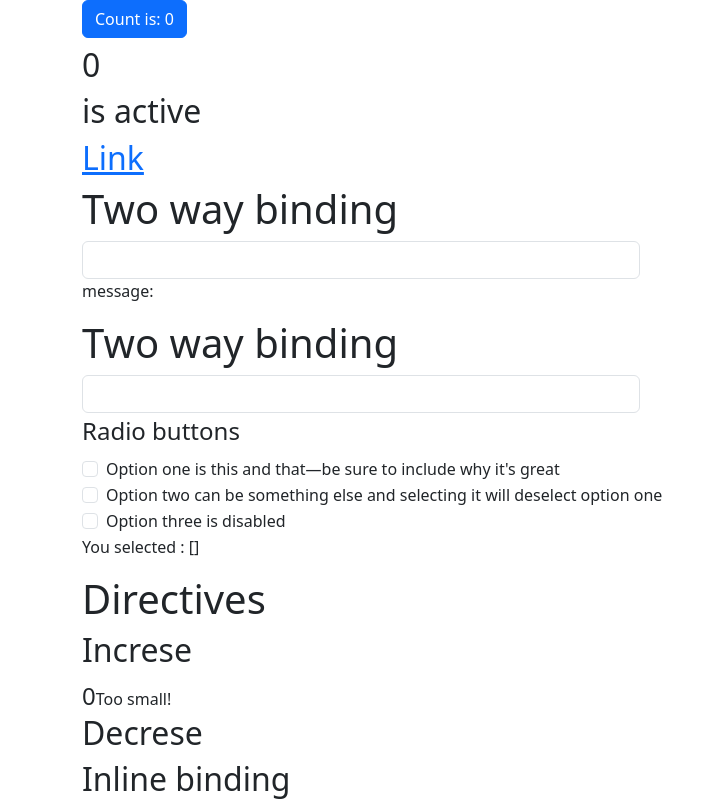
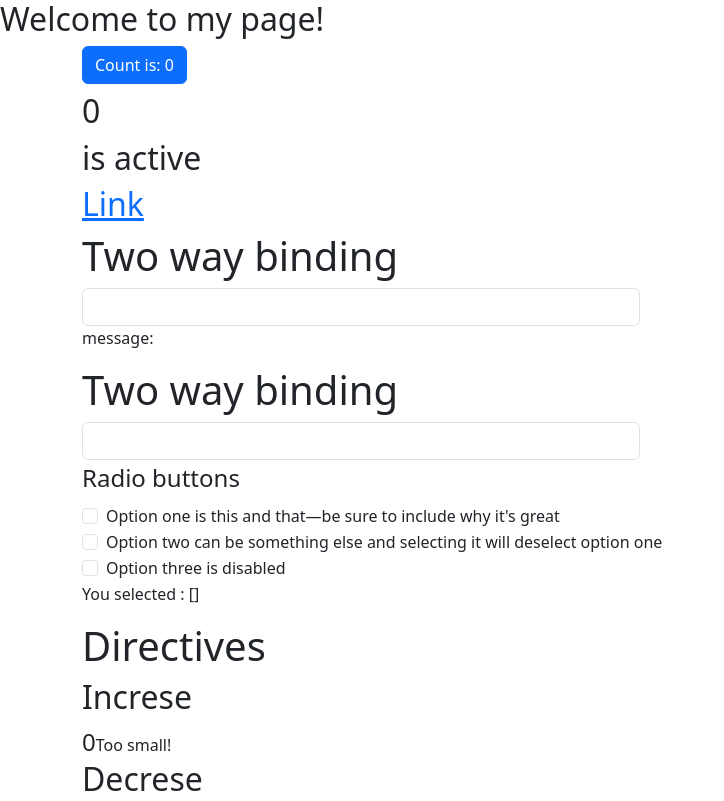
Before and after one commit to bmalvo/VueJS-introduction, a Vue app in the folder VueJS-CrashCourse/: page / in a window 1280 px wide. Shown: the top 801 px of the page, without its empty margins (0-724 px from the left). Built offline with nearby package versions, Linux system fonts and the light colour scheme.

Commit message:
registering components

```diff
--- a/VueJS-CrashCourse/src/App.vue
+++ b/VueJS-CrashCourse/src/App.vue
@@ -1,6 +1,7 @@
 <script setup lang="ts">
 
 import { ref, onMounted, reactive, computed } from 'vue'
+import Welcome from './Welcome-component.vue';
 
 const count = ref(0);
 const message = ref('');
@@ -54,6 +55,7 @@ onMounted(() => {
 
 <template>
 
+  <Welcome/>
   <div class="container" id="app">
     <button class="btn btn-primary" @click="increment">
       Count is: {{ count }}
--- /dev/null
+++ b/VueJS-CrashCourse/src/Welcome-component.vue
@@ -0,0 +1,16 @@
+<script setup lang="ts">
+
+import {ref} from 'vue'
+</script>
+<script lang="ts">
+
+    const messageText = ref('Welcome to my page!');
+</script>
+
+<template>
+    <h2>{{ messageText }}</h2>
+</template>
+
+<style>
+
+</style>
```
